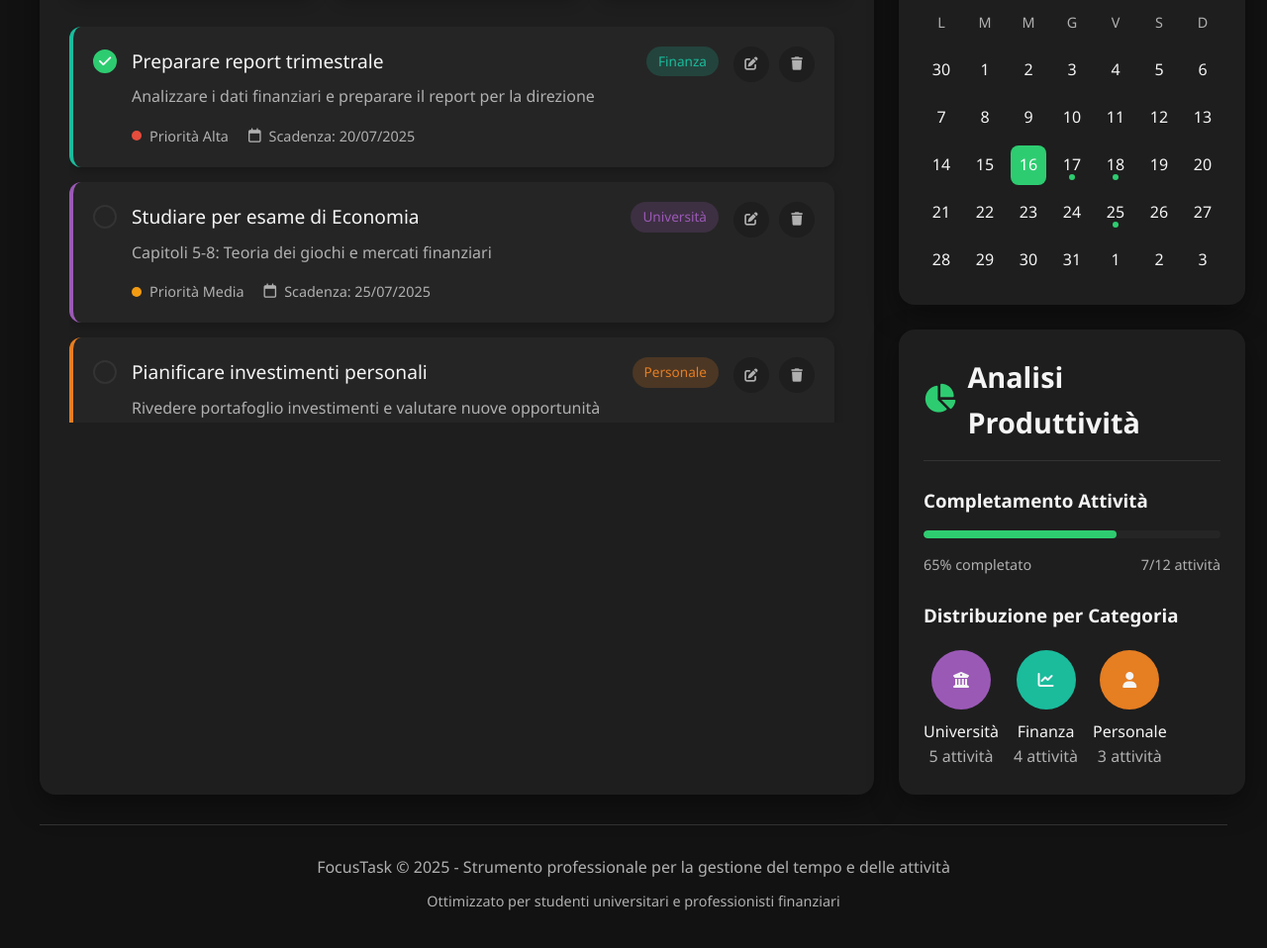
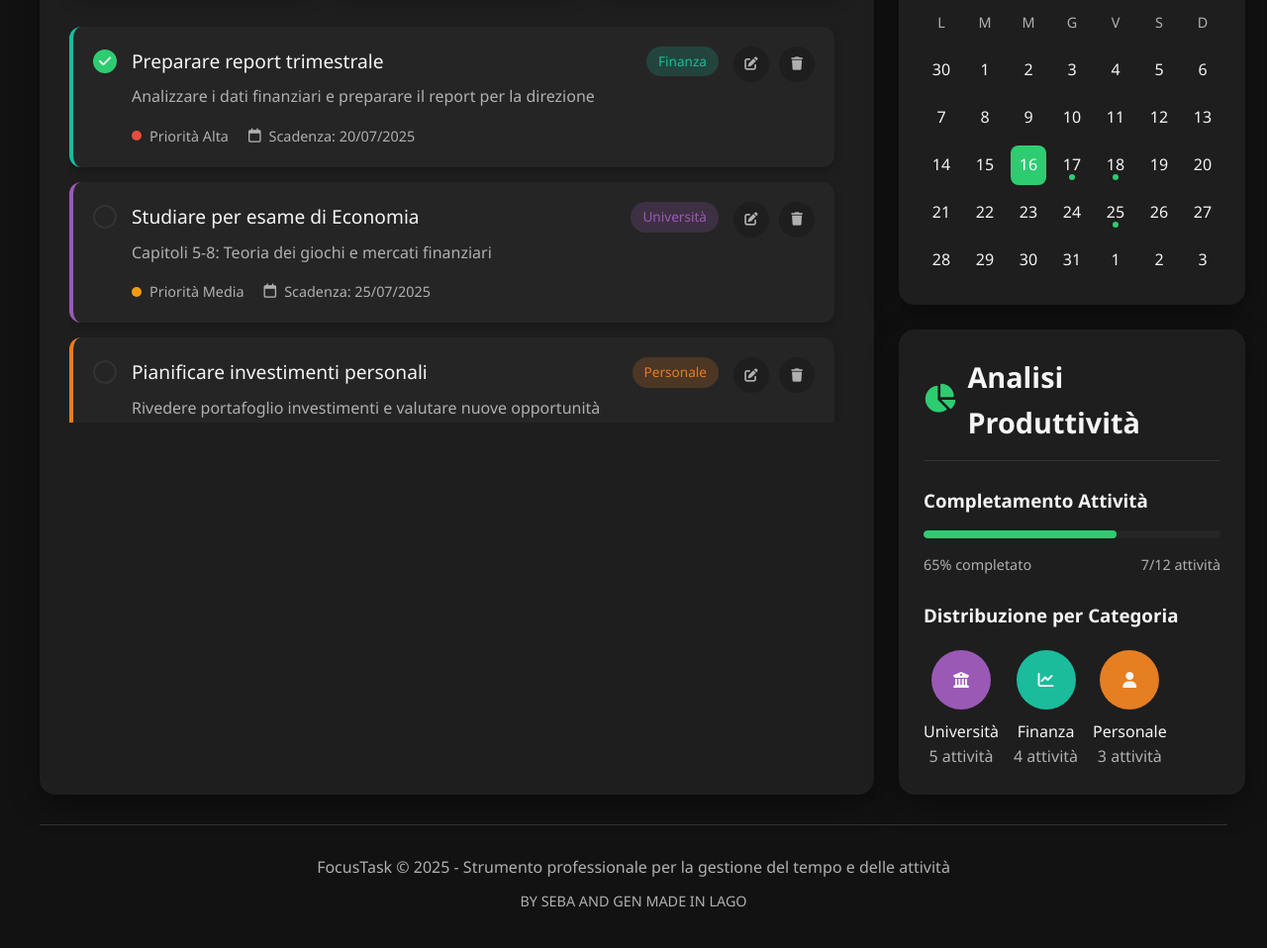
Before and after one commit to pa-network/ToDoo, a website: page index.html in a window 1280 px wide. Shown: the part 687-1645 px from the top of the page at 99% size. Drawn offline with Linux system fonts and the light colour scheme.

Commit message:
Add files via upload

```diff
--- a/index.html
+++ b/index.html
@@ -1048,8 +1048,7 @@
                     del tempo e delle attività
                 </p>
                 <p style="margin-top: 10px; font-size: 0.9rem">
-                    Ottimizzato per studenti universitari e professionisti
-                    finanziari
+                    BY SEBA AND GEN MADE IN LAGO
                 </p>
             </footer>
         </div>
```
